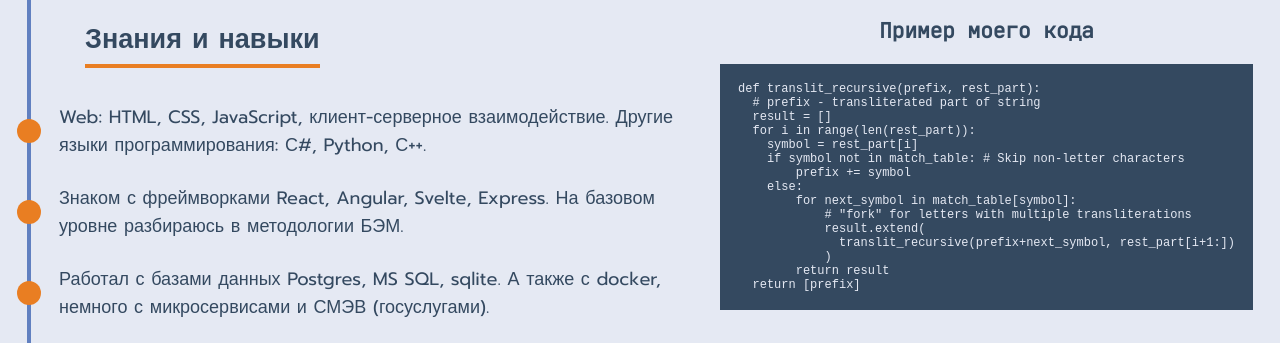
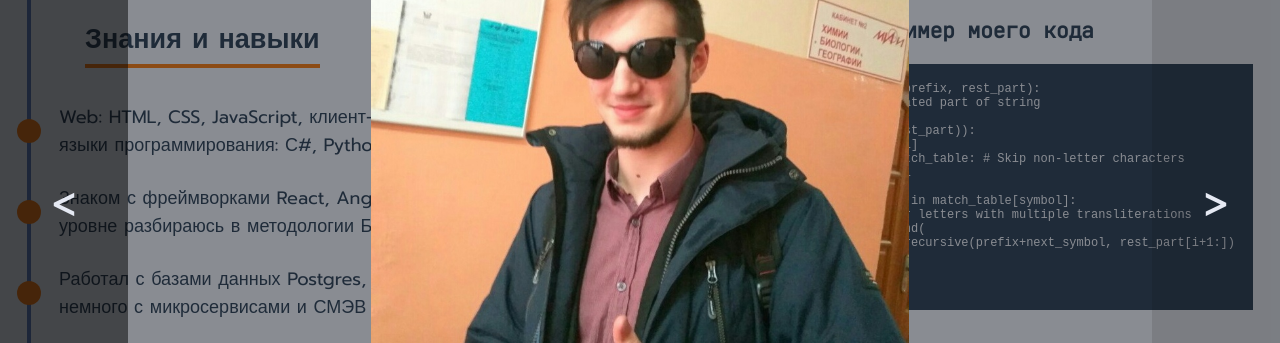
Before and after one commit to ange1of/web_itmo, a plain HTML site: page index.html in a window 1280 px wide. Both pictures are taken after a click on the picture 122 px from the left and 99 px from the top of the page. Shown: the part 196-539 px from the top of the page. Drawn offline with Linux system fonts and the light colour scheme.

Commit message:
added images popup

```diff
--- a/popups.css
+++ b/popups.css
@@ -40,3 +40,40 @@
 #contacts-div > p {
     text-align: center;
 }
+
+#image-popup {
+    width: 100%;
+    height: 100%;
+    display: flex;
+    align-items: center;
+    justify-content: space-between;
+}
+
+#image-popup-image-container {
+    width: 50%;
+    height: 100%;
+    display: flex;
+    justify-content: center;
+    align-items: center;
+}
+#image-popup-image-container > img {
+    margin: 0 auto;
+    height: 70%;
+}
+
+.change-image-arrow {
+    cursor: pointer;
+    height: 100%;
+    font-size: 2.5rem;
+    width: 10vw;
+    text-align: center;
+    background-color: rgba(0,0,0,0.1);
+    color: var(--light-blue-color);
+    display: flex;
+    justify-content: center;
+    align-items: center;
+}
+
+.change-image-arrow:hover {
+    background-color: rgba(0,0,0,0.5);
+}
--- a/scripts/lab6.js
+++ b/scripts/lab6.js
@@ -3,16 +3,90 @@ contactsDiv.addEventListener('click', (event) => event.stopPropagation());
 
 const popupShadow = document.createElement('div');
 popupShadow.id = 'popup-shadow';
-popupShadow.addEventListener('click', () => {
+
+function hideContactsPopup() {
     popupShadow.removeChild(contactsDiv);
+    popupShadow.removeEventListener('click', hideContactsPopup);
     document.body.removeChild(popupShadow);
     setTimeout(() => contactsDiv.style.display = 'none', 200);
     contactsDiv.style.opacity = 0;
-});
+}
+
 
 document.querySelector('#contacts-button').addEventListener('click', () => {
     document.body.appendChild(popupShadow);
     popupShadow.appendChild(contactsDiv);
+    popupShadow.addEventListener('click', hideContactsPopup);
     contactsDiv.style.display = 'flex';
     setTimeout(() => contactsDiv.style.opacity = 1, 0);
 });
+
+
+const imageNames = ['my_photo.jpg', 'my_photo_2.jpg', 'my_photo_3.jpg'];
+const images = []
+imageNames.forEach((imageName) => {
+    const elem = document.createElement('img');
+    elem.src = `images/${imageName}`;
+    images.push(elem);
+});
+const imagePopup = document.createElement('div');
+imagePopup.id = 'image-popup';
+
+const prevArrow = document.createElement('div');
+prevArrow.classList.add('change-image-arrow');
+prevArrow.id = 'prev-image-arrow';
+prevArrow.innerHTML = '<span><</span>';
+
+const nextArrow = document.createElement('div');
+nextArrow.classList.add('change-image-arrow');
+nextArrow.id = 'next-image-arrow';
+nextArrow.innerHTML = '<span>></span>';
+
+const imageContainer = document.createElement('div');
+imageContainer.id = 'image-popup-image-container';
+
+imagePopup.appendChild(prevArrow);
+imagePopup.appendChild(imageContainer);
+imagePopup.appendChild(nextArrow);
+
+let currentImageIndex = 0;
+
+function hideImagesPopup(event) {
+    event.stopPropagation();
+    popupShadow.removeChild(imagePopup);
+    popupShadow.removeEventListener('click', hideImagesPopup);
+    document.body.removeChild(popupShadow);
+    imageContainer.removeChild(images[currentImageIndex]);
+    currentImageIndex = 0;
+}
+
+function nextImage(event) {
+    event.stopPropagation();
+    imageContainer.removeChild(images[currentImageIndex]);
+    if (currentImageIndex == images.length - 1) {
+        currentImageIndex = 0;
+    } else {
+        currentImageIndex++;
+    }
+    imageContainer.appendChild(images[currentImageIndex]);
+}
+nextArrow.onclick = nextImage;
+
+function prevImage() {
+    imageContainer.removeChild(images[currentImageIndex]);
+    if (currentImageIndex == 0) {
+        currentImageIndex = images.length - 1;
+    } else {
+        currentImageIndex--;
+    }
+    imageContainer.appendChild(images[currentImageIndex]);
+}
+prevArrow.onclick = prevImage;
+
+const imageButton = document.querySelector('#my-photo');
+imageButton.addEventListener('click', () => {
+    document.body.appendChild(popupShadow);
+    popupShadow.addEventListener('click', hideImagesPopup);
+    popupShadow.appendChild(imagePopup);
+    imageContainer.appendChild(images[currentImageIndex]);
+});
```
Also changed, not shown: images/my_photo_2.jpg (added), images/my_photo_3.jpg (added).
